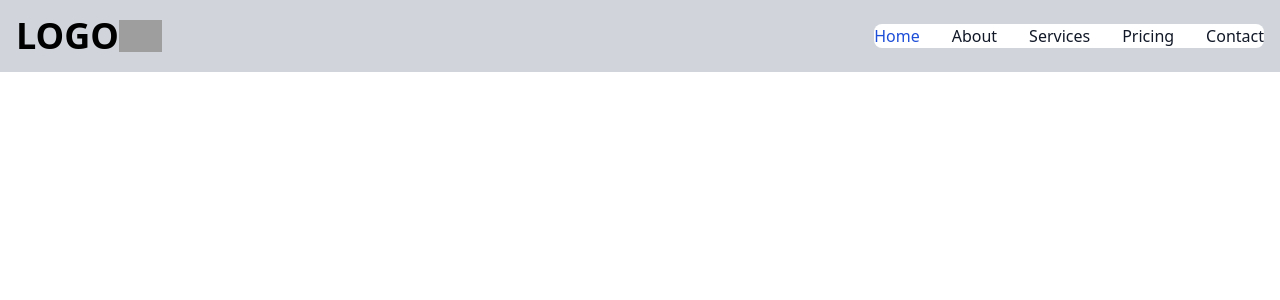
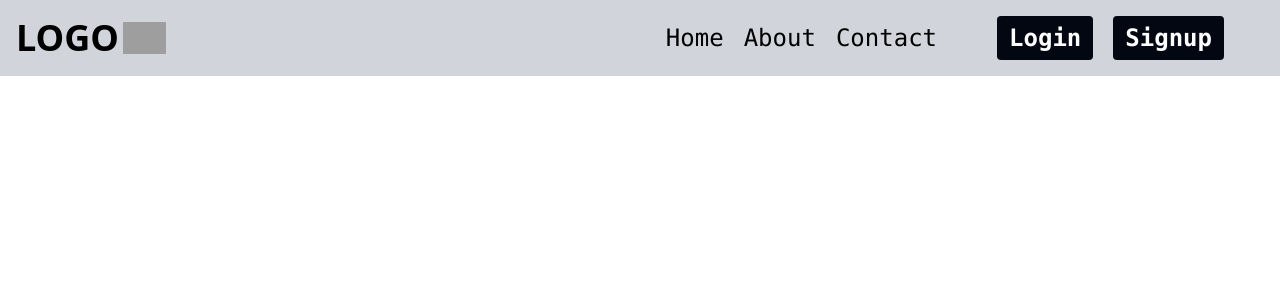
Before and after one commit to adilma53/university-form.io, a React (Create React App) app: page / in a window 1280 px wide. Shown: the top 300 px of the page. Built offline with nearby package versions, Linux system fonts and the light colour scheme; grey boxes are pictures that could not be loaded; the HTML template or start-up script is replaced by a standard one.

Commit message:
navigation bar finished

```diff
--- a/src/App.js
+++ b/src/App.js
@@ -12,7 +12,7 @@ function App()
 
                 {/* logo */}
                 <a href="#">
-                    <ul class="flex items-center" >
+                    <ul class="flex items-center  space-x-1" >
                         <li>
                             <div class="mr-5px text-4xl font-bold ">LOGO</div>
                         </li>
@@ -30,25 +30,28 @@ function App()
                     </svg>
                 </button> */}
 
-                <div class="hidden w-full md:block md:w-auto" id="navbar-default">
-                    <ul class="font-medium flex flex-col p-4 md:p-0 mt-4 border border-gray-100 rounded-lg bg-gray-50 md:flex-row md:space-x-8 md:mt-0 md:border-0 md:bg-white dark:bg-gray-800 md:dark:bg-gray-900 dark:border-gray-700">
+                <div class="flex items-center mx-10 border-solid	" >
+                    <ul class="flex items-center font-mono font-medium text-2xl space-x-5">
                         <li>
-                            <a href="#" class="block py-2 pl-3 pr-4 text-white bg-blue-700 rounded md:bg-transparent md:text-blue-700 md:p-0 dark:text-white md:dark:text-blue-500" aria-current="page">Home</a>
+                            <a href="#" class="hover:text-gray-500">Home</a>
                         </li>
                         <li>
-                            <a href="#" class="block py-2 pl-3 pr-4 text-gray-900 rounded hover:bg-gray-100 md:hover:bg-transparent md:border-0 md:hover:text-blue-700 md:p-0 dark:text-white md:dark:hover:text-blue-500 dark:hover:bg-gray-700 dark:hover:text-white md:dark:hover:bg-transparent">About</a>
+                            <a href="#" class="hover:text-gray-500">About</a>
                         </li>
                         <li>
-                            <a href="#" class="block py-2 pl-3 pr-4 text-gray-900 rounded hover:bg-gray-100 md:hover:bg-transparent md:border-0 md:hover:text-blue-700 md:p-0 dark:text-white md:dark:hover:text-blue-500 dark:hover:bg-gray-700 dark:hover:text-white md:dark:hover:bg-transparent">Services</a>
+                            <a href="#" class="hover:text-gray-500">Contact</a>
                         </li>
                         <li>
-                            <a href="#" class="block py-2 pl-3 pr-4 text-gray-900 rounded hover:bg-gray-100 md:hover:bg-transparent md:border-0 md:hover:text-blue-700 md:p-0 dark:text-white md:dark:hover:text-blue-500 dark:hover:bg-gray-700 dark:hover:text-white md:dark:hover:bg-transparent">Pricing</a>
+                            {/* <div class="border-solid border-2 border-sky-500">Login</div> */}
+
+                            <button class="bg-gray-950 text-white hover:bg-gray-600 rounded font-bold py-1.5 px-3 ml-10" >Login</button>
                         </li>
                         <li>
-                            <a href="#" class="block py-2 pl-3 pr-4 text-gray-900 rounded hover:bg-gray-100 md:hover:bg-transparent md:border-0 md:hover:text-blue-700 md:p-0 dark:text-white md:dark:hover:text-blue-500 dark:hover:bg-gray-700 dark:hover:text-white md:dark:hover:bg-transparent">Contact</a>
+                            <button class="bg-gray-950 text-white hover:bg-gray-600 rounded font-bold py-1.5 px-3">Signup</button>
                         </li>
                     </ul>
                 </div>
+
             </div >
         </nav >
 
```
